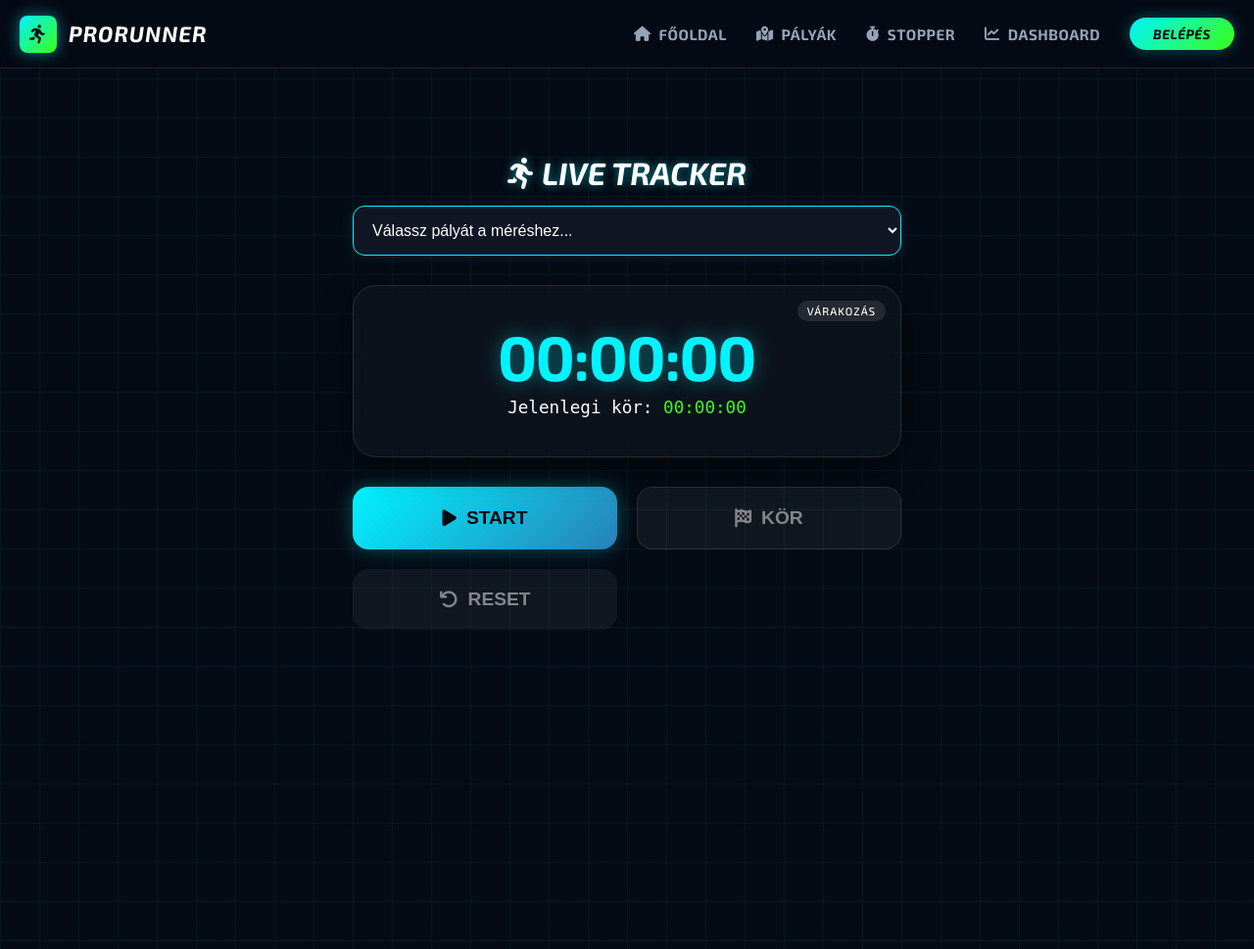
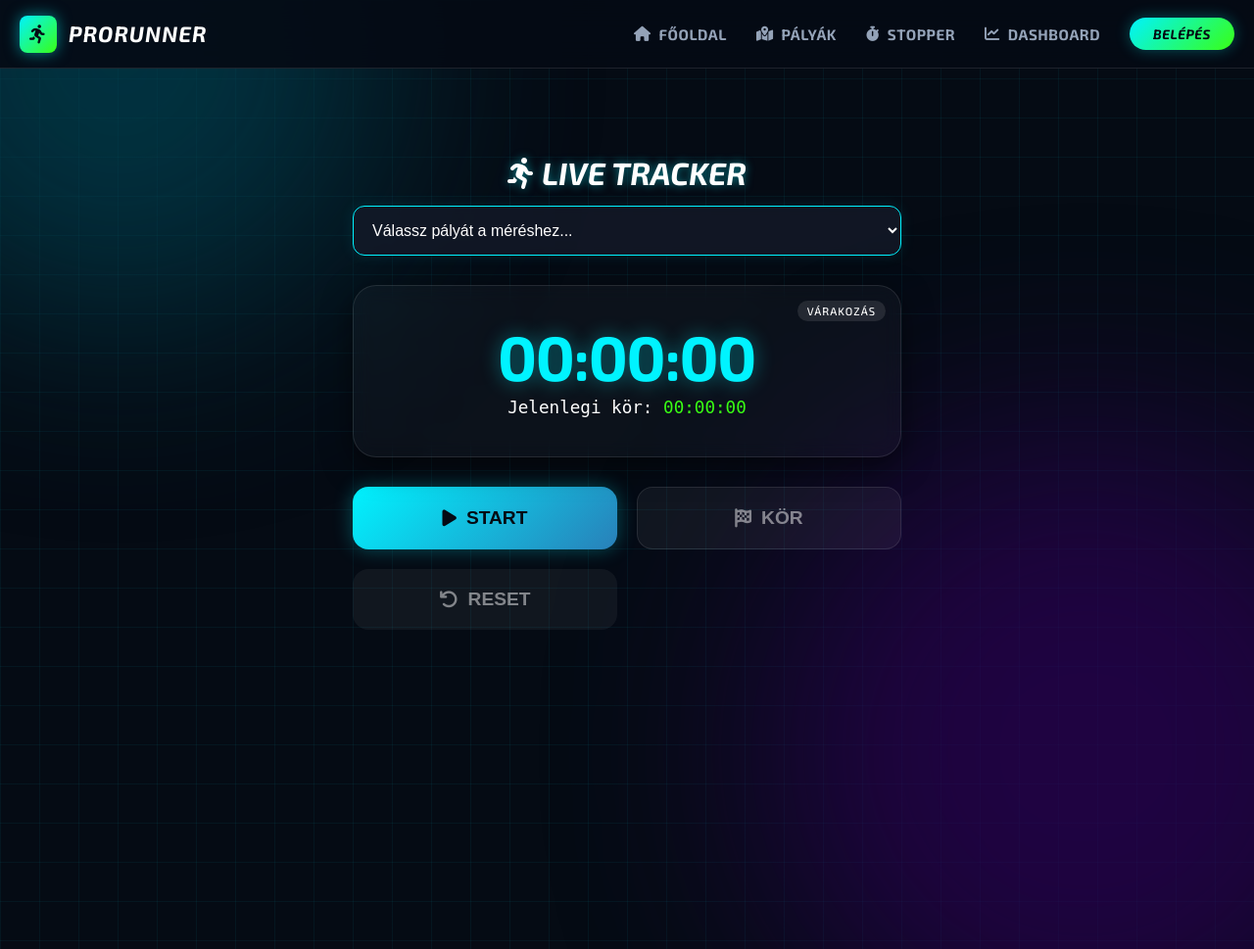
Before and after one commit to klausmannaurel/prorunner, a Django app: template templates/stopwatch.html in a window 1280 px wide. Shown: the whole page at 98% size. Run offline with Django 3.2, Linux system fonts and the light colour scheme; the template is opened without the code that fills it, so the values that code supplies are empty.

Commit message:
Update style.css

```diff
--- a/static/style.css
+++ b/static/style.css
@@ -34,6 +34,54 @@
     box-sizing: border-box;
     outline: none;
     -webkit-tap-highlight-color: transparent;
+}
+
+/* --- GLOBAL GLOW EFFECTS (Minden oldalra) --- */
+
+.glow-spot {
+    position: fixed;
+    border-radius: 50%;
+    filter: blur(100px);
+    z-index: -1; /* Tartalom mögött */
+    opacity: 0.5;
+    pointer-events: none;
+    animation: pulse-glow 8s infinite alternate;
+}
+
+/* LILA GÖMB (Most már jobb alulra pozicionálva) */
+.spot-1 {
+    width: 600px;
+    height: 600px;
+    background: #2c0056; /* Lila */
+
+    bottom: -10%;
+    right: -10%;
+    top: auto;
+    left: auto;
+}
+
+/* TÜRKIZ GÖMB (Most már bal felülre pozicionálva) */
+.spot-2 {
+    width: 500px;
+    height: 500px;
+    background: #004656; /* Türkiz */
+
+    top: -20%;
+    left: -10%;
+    bottom: auto;
+    right: auto;
+    animation-delay: 2s;
+}
+
+@keyframes pulse-glow {
+    0% {
+        transform: scale(1);
+        opacity: 0.5;
+    }
+    100% {
+        transform: scale(1.1);
+        opacity: 0.7;
+    }
 }
 
 body {
```
